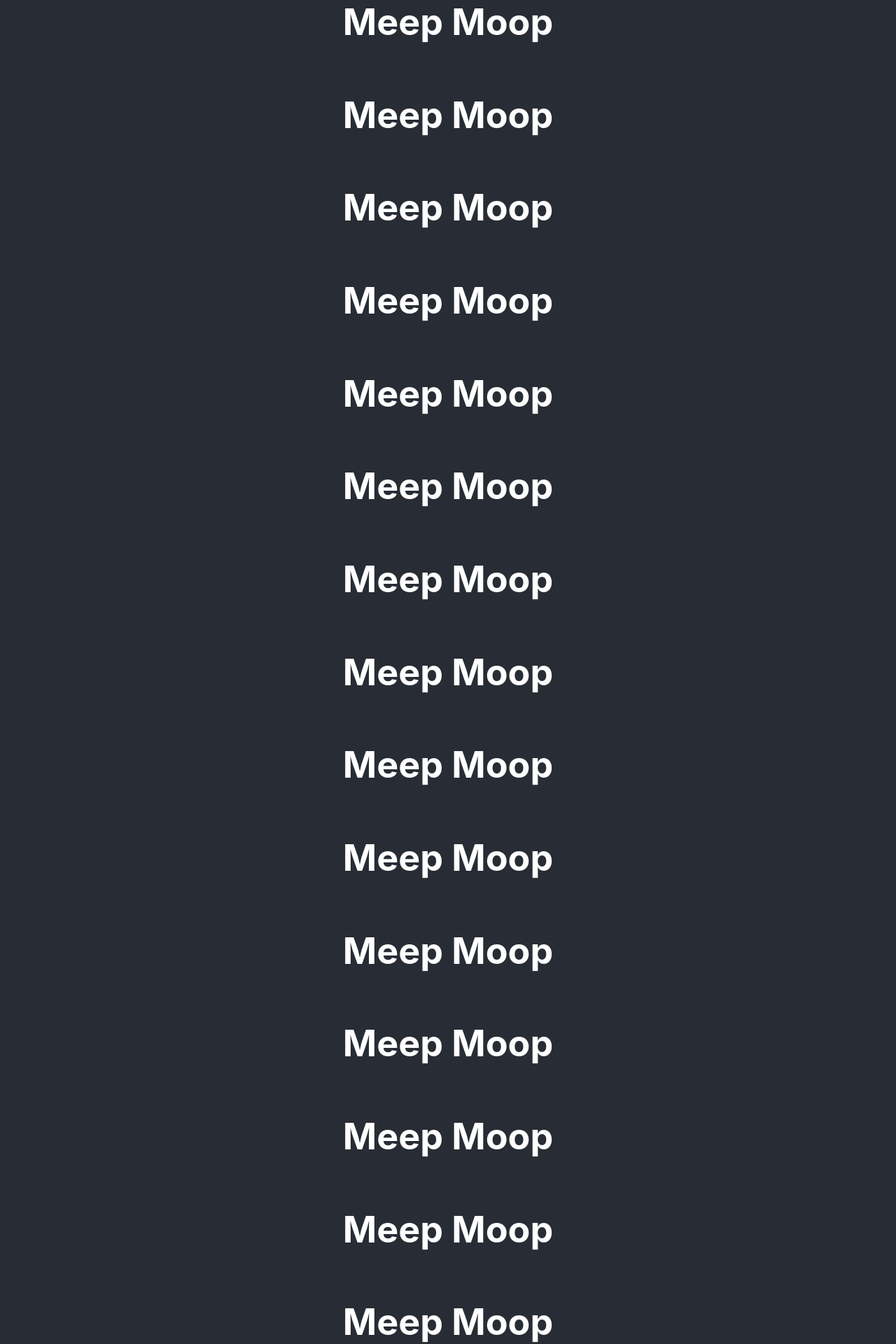
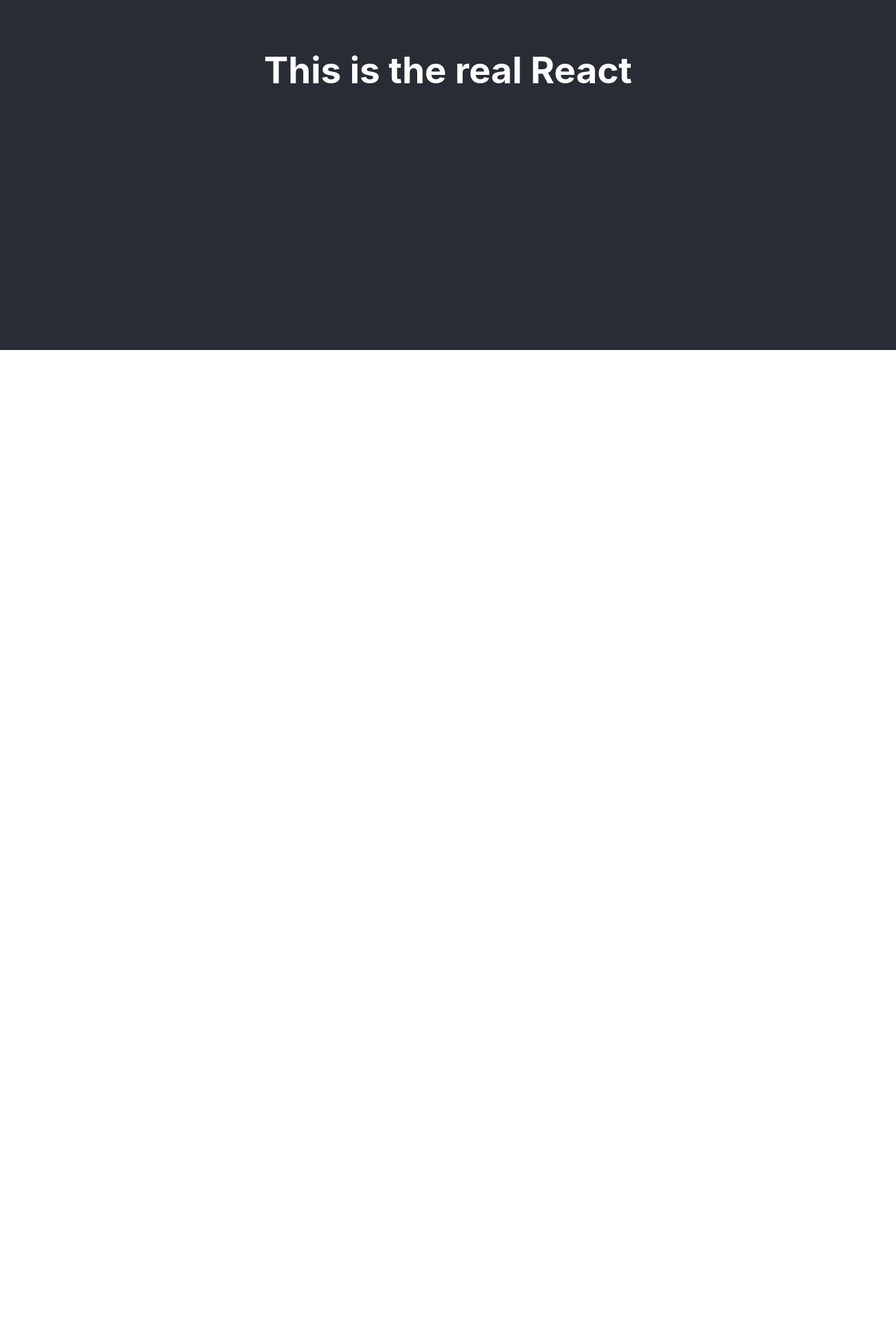
Before and after one commit to AbdulAhadKhan/build-cycle-test, a React (Create React App) app: page / in a window 1280 px wide. Shown: the part 300-2220 px from the top of the page at 70% size. After the commit the page ends 800 px from the top, so only its background shows below. Built offline with nearby package versions, Linux system fonts and the light colour scheme.

Commit message:
Testing deployment cycle

```diff
--- a/src/App.js
+++ b/src/App.js
@@ -5,25 +5,7 @@
   return (
     <div className="App">
       <header className="App-header">
-      <h1>Meep Moop</h1>
-        <h1>Meep Moop</h1>
-        <h1>Meep Moop</h1>
-        <h1>Meep Moop</h1>
-        <h1>Meep Moop</h1>
-        <h1>Meep Moop</h1>
-        <h1>Meep Moop</h1>
-        <h1>Meep Moop</h1>
-        <h1>Meep Moop</h1>
-        <h1>Meep Moop</h1>
-        <h1>Meep Moop</h1>
-        <h1>Meep Moop</h1>
-        <h1>Meep Moop</h1>
-        <h1>Meep Moop</h1>
-        <h1>Meep Moop</h1>
-        <h1>Meep Moop</h1>
-        <h1>Meep Moop</h1>
-        <h1>Meep Moop</h1>
-        <h2>This is React.</h2>
+      <h1>This is the real React</h1>
       </header>
     </div>
   );
```
